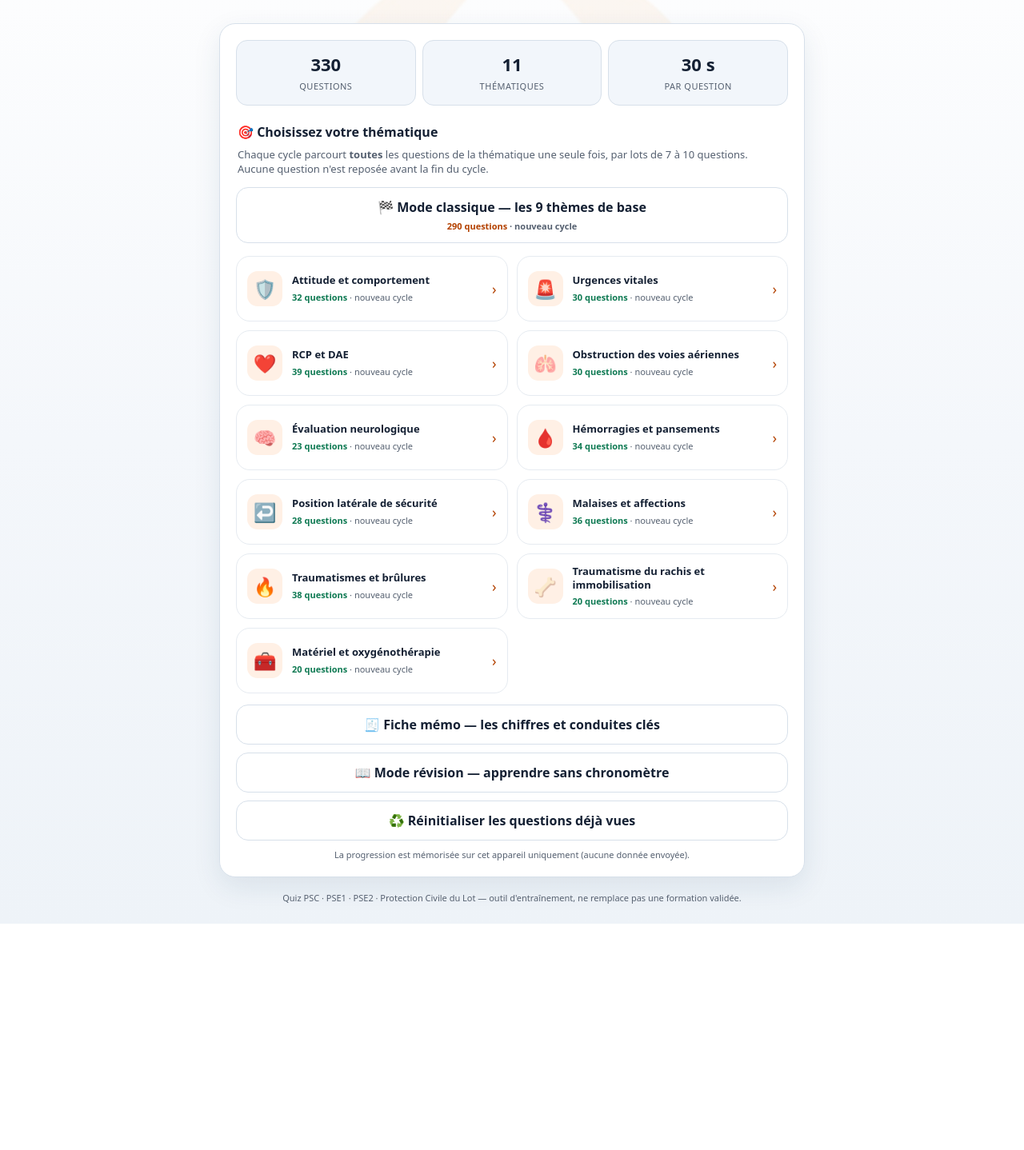
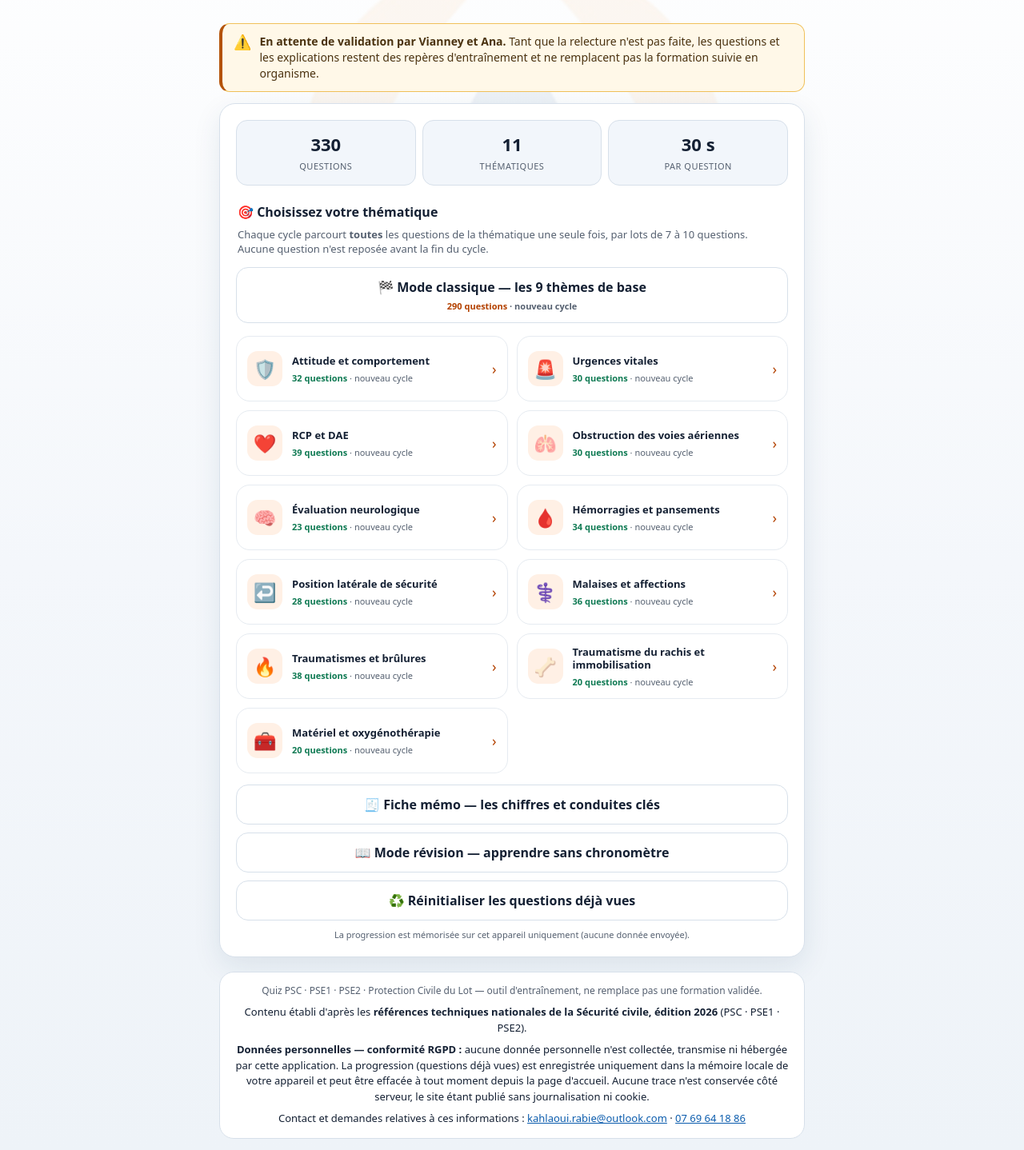
Before and after one commit to RABI46/Quiz, a website: page index.html in a window 1280 px wide. Shown: the part 191-1629 px from the top of the page at 80% size. Before the commit the page ends 1346 px from the top, so only its background shows below. Drawn offline with Linux system fonts and the light colour scheme.

Commit message:
Ajouter le bandeau de validation, les sources 2026, la mention RGPD et les contacts
Co-authored-by: arena-agent <297053741+arena-agent@users.noreply.github.com>

```diff
--- a/index.html
+++ b/index.html
@@ -72,6 +72,14 @@
       <h1 id="home-title">QUIZ <span>SECOURISME</span></h1>
       <p>Entraînement PSC · PSE1 · PSE2 · Protection Civile du Lot</p>
     </div>
+
+    <p class="notice">
+      <span class="notice-icon" aria-hidden="true">⚠️</span>
+      <span><b>En attente de validation par Vianney et Ana.</b> Tant que la
+      relecture n'est pas faite, les questions et les explications restent des
+      repères d'entraînement et ne remplacent pas la formation suivie en
+      organisme.</span>
+    </p>
 
     <div class="card start">
       <div class="stats">
@@ -196,7 +204,21 @@
     </div>
   </section>
 
-  <p class="foot">Quiz PSC · PSE1 · PSE2 · Protection Civile du Lot — outil d'entraînement, ne remplace pas une formation validée.</p>
+  <footer class="foot-note">
+    <p class="foot">Quiz PSC · PSE1 · PSE2 · Protection Civile du Lot — outil
+    d'entraînement, ne remplace pas une formation validée.</p>
+    <p>Contenu établi d'après les <b>références techniques nationales de la
+    Sécurité civile, édition 2026</b> (PSC · PSE1 · PSE2).</p>
+    <p><b>Données personnelles — conformité RGPD :</b> aucune donnée personnelle
+    n'est collectée, transmise ni hébergée par cette application. La progression
+    (questions déjà vues) est enregistrée uniquement dans la mémoire locale de
+    votre appareil et peut être effacée à tout moment depuis la page d'accueil.
+    Aucune trace n'est conservée côté serveur, le site étant publié sans
+    journalisation ni cookie.</p>
+    <p class="contact">Contact et demandes relatives à ces informations :
+      <a href="mailto:kahlaoui.rabie@outlook.com">kahlaoui.rabie@outlook.com</a>
+      · <a href="tel:+33769641886">07&nbsp;69&nbsp;64&nbsp;18&nbsp;86</a></p>
+  </footer>
 </main>
 
 <script src="./questions.js"></script>
--- a/package.json
+++ b/package.json
@@ -1,6 +1,6 @@
 {
   "name": "quiz-pse",
-  "version": "19.0.0",
+  "version": "20.0.0",
   "private": true,
   "description": "Quiz d'entraînement PSC, PSE1 et PSE2 — Protection Civile du Lot",
   "license": "MIT",
--- a/styles.css
+++ b/styles.css
@@ -413,6 +413,18 @@ button { font: inherit; }
 
 .foot { text-align: center; color: var(--muted); font-size: 11px; margin-top: 18px; }
 
+/* Bandeau d'état du contenu (accueil uniquement). Texte #4a3210 sur #fff8e8 : 11,3:1. */
+.notice { display: flex; gap: 10px; align-items: flex-start; text-align: left; background: #fff8e8; border: 1px solid #f0c05a; border-left: 4px solid #b45309; color: #4a3210; border-radius: 13px; padding: 12px 14px; margin: 0 0 14px; font-size: 14px; line-height: 1.45; }
+.notice-icon { flex: 0 0 auto; font-size: 18px; line-height: 1.2; }
+
+/* Pied de page : sources, RGPD, contacts (visible sur tous les écrans). */
+.foot-note { display: grid; gap: 8px; text-align: center; background: var(--card); border: 1px solid var(--line); border-radius: 18px; padding: 14px 16px; margin-top: 18px; }
+.foot-note p { margin: 0; font-size: 13px; line-height: 1.5; }
+.foot-note .foot { font-size: 12px; color: var(--muted); margin-top: 0; }
+.foot-note a { color: #0b5cad; text-decoration: underline; }   /* 6,7:1 sur blanc */
+.foot-note a:hover, .foot-note a:focus-visible { color: var(--orange-dark); }
+.contact { overflow-wrap: anywhere; }
+
 /* ---------- animation de démarrage (PWA) ----------
    Découpe de l'emblème de la Protection Civile : le disque orange se pose,
    les tracés du triangle blanc et du triangle bleu se dessinent, des ondes
--- a/sw.js
+++ b/sw.js
@@ -8,7 +8,7 @@
  * IMPORTANT : toute modification des fichiers de l'application doit s'accompagner
  * d'une incrémentation de VERSION, sinon les visiteurs garderont l'ancienne copie.
  */
-const VERSION = "19";
+const VERSION = "20";
 const CACHE = `quiz-pse-v${VERSION}`;
 
 const CORE = [
```
Also changed, not shown: tools/e2e.mjs (+16 -0 lines), README.md, 1 other file.
